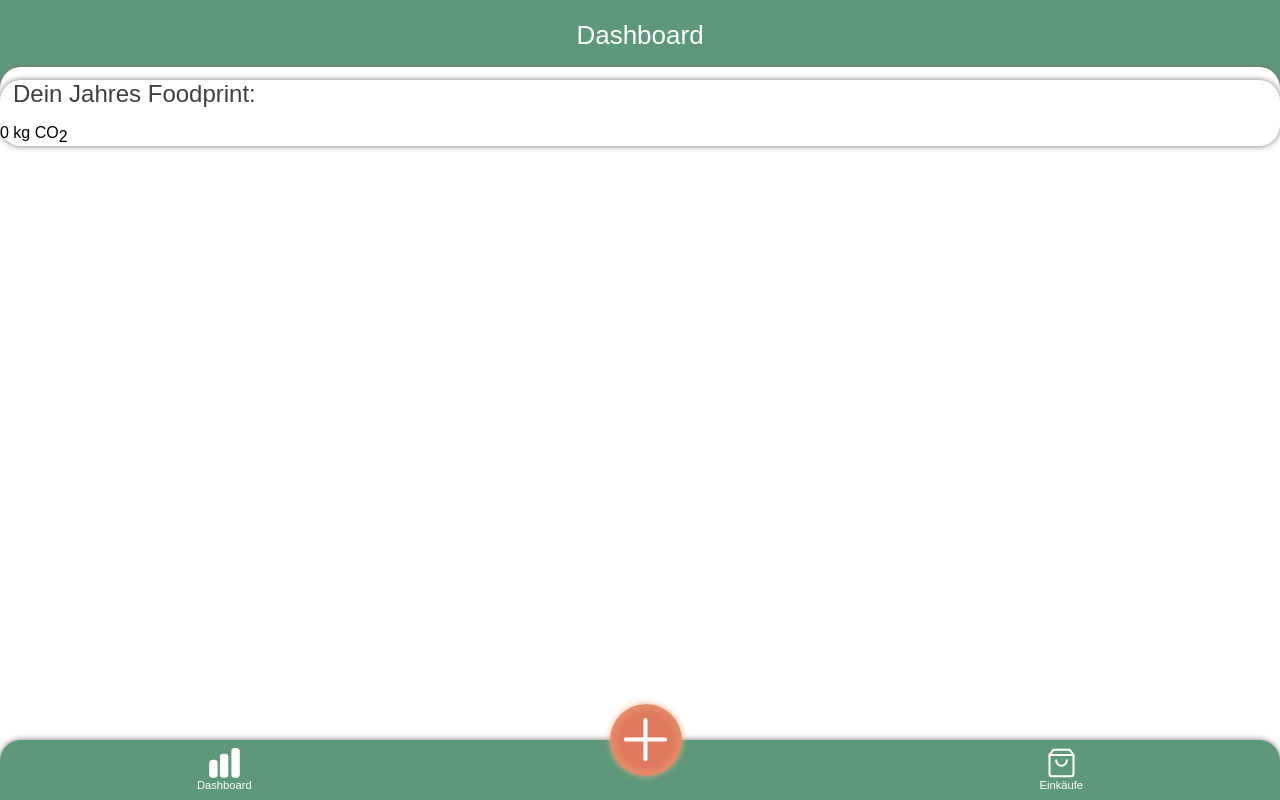
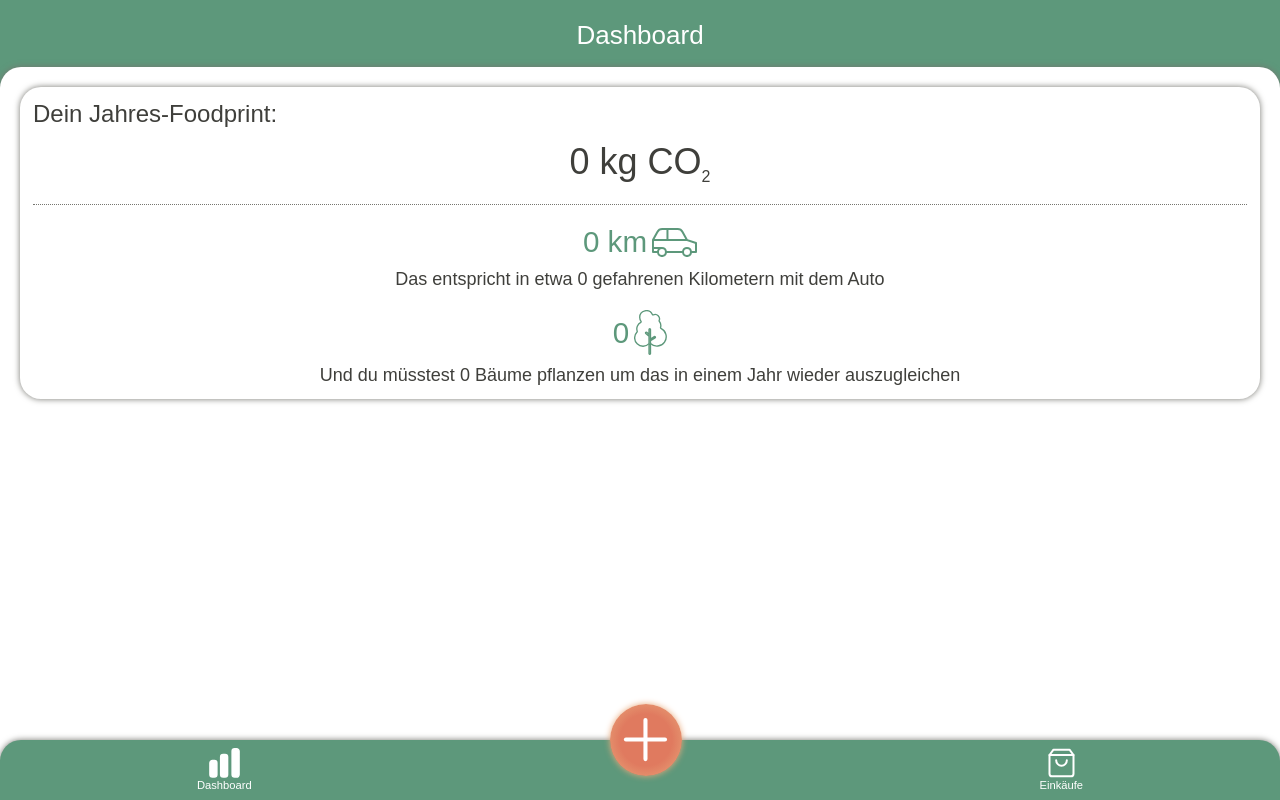
Before and after one commit to mariereese/capstone-project, a React (Create React App) app: page / in a window 1280 px wide. Built offline with nearby package versions, Linux system fonts and the light colour scheme.

Commit message:
Add and style comparisons

```diff
--- a/src/pages/Dashboard/Dashboard.js
+++ b/src/pages/Dashboard/Dashboard.js
@@ -5,16 +5,21 @@ import Header from '../../components/Header/Header'
 import Navigation from '../../components/Navigation/Navigation'
 import Card from '../../components/Card'
 import { ReactComponent as Plus } from '../../images/plus-icon.svg'
+import { ReactComponent as Tree } from '../../images/tree-icon.svg'
+import { ReactComponent as Car } from '../../images/car-icon.svg'
 import loadLocally from '../../lib/loadLocally'
 
 export default function Dashboard() {
   const [annualFootprintSum, setAnnualFootprintSum] = useState(0)
   const [allPurchases, setAllPurchases] = useState([])
+  const [numberOfCarKilometres, setNumberOfCarKilometres] = useState(0)
+  const [numberOfTrees, setNumberOfTrees] = useState(0)
 
   useEffect(() => {
     setAllPurchases(loadLocally('savedPurchase') ?? [])
   }, [])
 
+  // calculate annual sum
   useEffect(() => {
     const numbers = allPurchases.map(({ sum }) => sum)
     setAnnualFootprintSum(
@@ -24,16 +29,50 @@ export default function Dashboard() {
     )
   }, [allPurchases])
 
+  // calculate number of kilometres
+  useEffect(() => {
+    setNumberOfCarKilometres((annualFootprintSum / 3) * 10)
+  }, [annualFootprintSum])
+
+  // calculate number of trees
+  useEffect(() => {
+    setNumberOfTrees(annualFootprintSum / 10)
+  }, [annualFootprintSum])
+
+  function roundNumber(number) {
+    return parseFloat(number.toFixed(0))
+  }
+
   return (
     <>
       <Header title="Dashboard" />
       <PageWrapper>
-        <AnnualFootprintCard>
-          <h2>Dein Jahres Foodprint:</h2>
-          <p>
-            {annualFootprintSum} kg CO<sub>2</sub>
-          </p>
-        </AnnualFootprintCard>
+        <ContentGrid>
+          <AnnualFootprintCard>
+            <h2>Dein Jahres-Foodprint:</h2>
+            <h3>
+              {annualFootprintSum} kg CO<sub>2</sub>
+            </h3>
+            <CompareFootprint>
+              <ComparisonNumber>
+                <p>{roundNumber(numberOfCarKilometres)} km</p>
+                <CarIcon />
+              </ComparisonNumber>
+              <p>
+                Das entspricht in etwa {roundNumber(numberOfCarKilometres)}{' '}
+                gefahrenen Kilometern mit dem Auto
+              </p>
+              <ComparisonNumber>
+                <p>{roundNumber(numberOfTrees)}</p>
+                <TreeIcon />
+              </ComparisonNumber>
+              <p>
+                Und du müsstest {roundNumber(numberOfTrees)} Bäume pflanzen um
+                das in einem Jahr wieder auszugleichen
+              </p>
+            </CompareFootprint>
+          </AnnualFootprintCard>
+        </ContentGrid>
       </PageWrapper>
       <AppNavigation>
         <Navigation isDisabled icon={<PlusIcon />} />
@@ -42,8 +81,51 @@ export default function Dashboard() {
   )
 }
 
-const AnnualFootprintCard = styled(Card)``
+const ContentGrid = styled.div`
+  margin: 20px;
+  display: grid;
+  grid-template-columns: 1fr;
+  row-gap: 12px;
+`
 
+const AnnualFootprintCard = styled(Card)`
+  h3 {
+    margin: 0;
+    padding-bottom: 5px;
+    text-align: center;
+    font-size: 2.25rem;
+    font-weight: 400;
+    color: var(--dark-grey);
+  }
+
+  sub {
+    font-weight: 500;
+  }
+`
+const CompareFootprint = styled.div`
+  margin: 13px;
+  border-top: 1px dotted var(--light-grey);
+
+  p {
+    margin: 0;
+    font-size: 1.125rem;
+    font-weight: 300;
+    color: var(--dark-grey);
+    text-align: center;
+  }
+`
+
+const ComparisonNumber = styled.div`
+  margin: 20px 0 10px;
+  display: flex;
+  justify-content: center;
+  align-items: center;
+
+  p {
+    color: var(--green);
+    font-size: 1.85rem;
+  }
+`
 const AppNavigation = styled.div`
   width: 100%;
   position: fixed;
@@ -56,3 +138,17 @@ const PlusIcon = styled(Plus)`
   transform: translate(-25px, -20px);
   overflow: visible;
 `
+
+const TreeIcon = styled(Tree)`
+  height: 45px;
+  width: auto;
+  color: var(--green);
+  margin-left: 5px;
+`
+
+const CarIcon = styled(Car)`
+  height: auto;
+  width: 45px;
+  color: var(--green);
+  margin-left: 5px;
+`
```
Also changed, not shown: src/images/car-icon.svg (added), src/images/tree-icon.svg (added).
